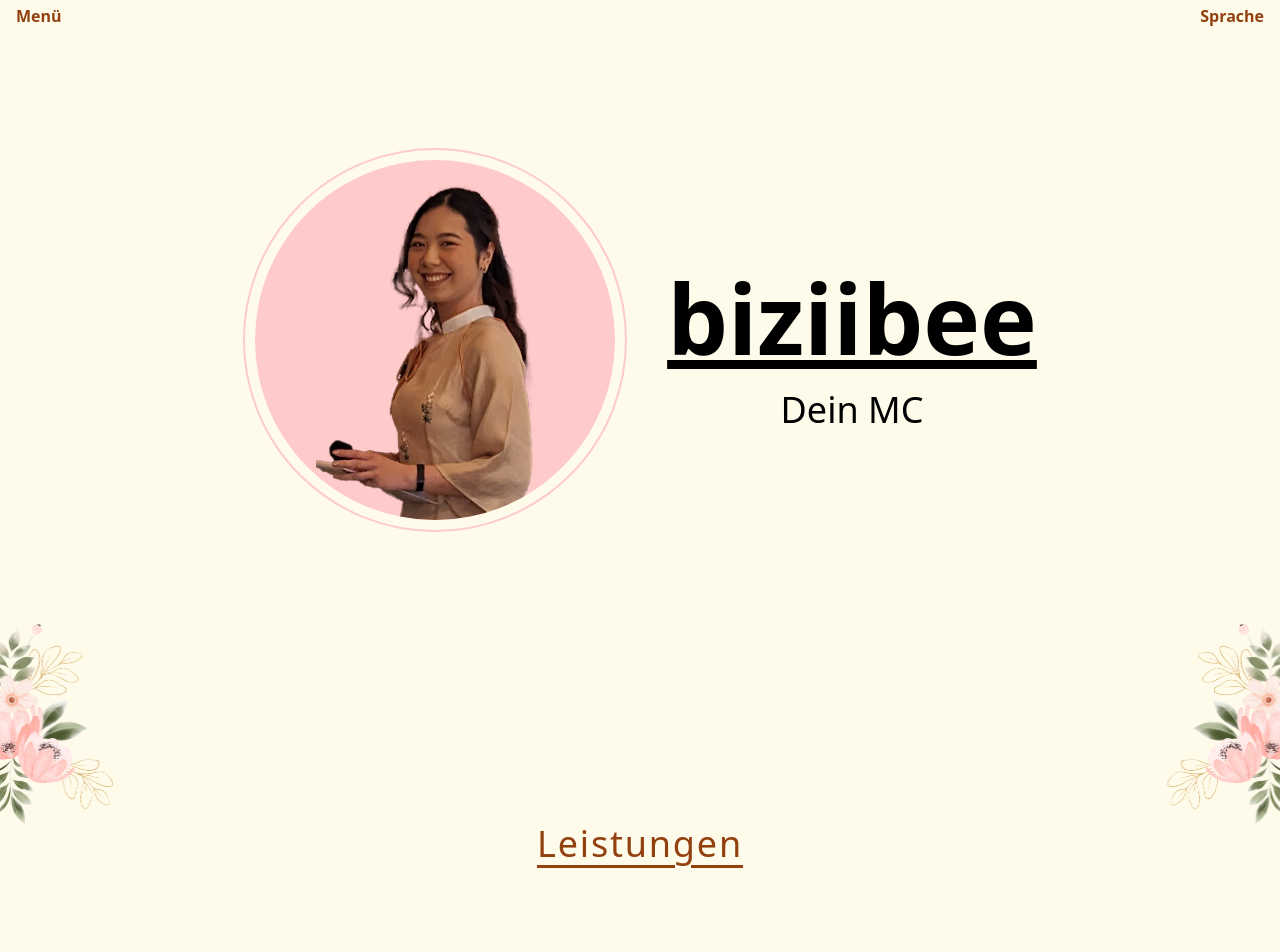
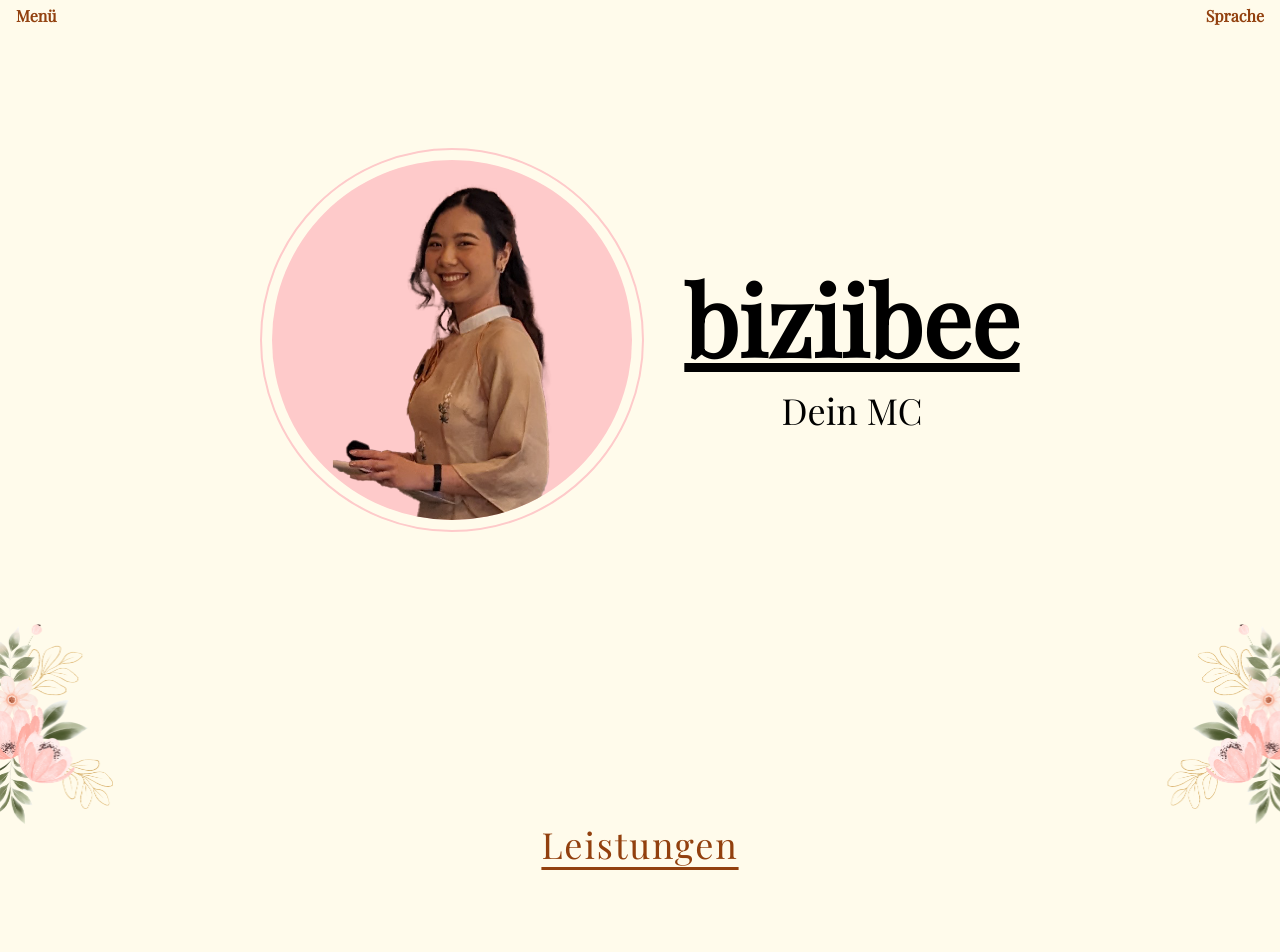
Before and after one commit to fapfaff/mcthaonguyen, a Nuxt app: page / in a window 1280 px wide. Shown: the top 952 px of the page. Built offline with nearby package versions, Linux system fonts and the light colour scheme.

Commit message:
feat: use font Playfair Display

```diff
--- a/components/Header.vue
+++ b/components/Header.vue
@@ -58,6 +58,9 @@ function toggleLang() {
 </script>
 
 <style scoped>
+header {
+  font-family: "Playfair Display";
+}
 .collapsible-menu {
   overflow: hidden;
   max-height: 0;
--- a/components/Heading.vue
+++ b/components/Heading.vue
@@ -8,3 +8,8 @@
         text: String
     })
 </script>
+<style scoped>
+    h1 {
+        font-family: 'Playfair Display';
+    }
+</style>
--- a/components/Hero.vue
+++ b/components/Hero.vue
@@ -44,6 +44,7 @@
   /* Full Screen - Header + Image */
   height: calc(100vh - var(--header-height, 5vh));
   box-sizing: border-box;
+  font-family: "Playfair Display";
 }
 
 .border-img-container img {
--- a/nuxt.config.ts
+++ b/nuxt.config.ts
@@ -2,7 +2,7 @@
 export default defineNuxtConfig({
   ssr: true,
   devtools: { enabled: true },
-  modules: ["@nuxtjs/tailwindcss", "@nuxtjs/i18n"],
+  modules: ["@nuxtjs/tailwindcss", "@nuxtjs/i18n", "@nuxtjs/google-fonts"],
   i18n: {
     strategy: "prefix",
     locales: [
@@ -17,4 +17,11 @@ export default defineNuxtConfig({
     ],
     defaultLocale: "de",
   },
+  googleFonts: {
+    families: {
+      Roboto: true,
+      "Playfair Display": true,
+    },
+    download: true,
+  },
 });
--- a/package.json
+++ b/package.json
@@ -16,5 +16,8 @@
     "nuxt": "^3.11.2",
     "vue": "^3.4.21",
     "vue-router": "^4.3.0"
+  },
+  "devDependencies": {
+    "@nuxtjs/google-fonts": "^3.2.0"
   }
 }
```
Also changed, not shown: 1 other file (tests, documents, lock files or other folders).
